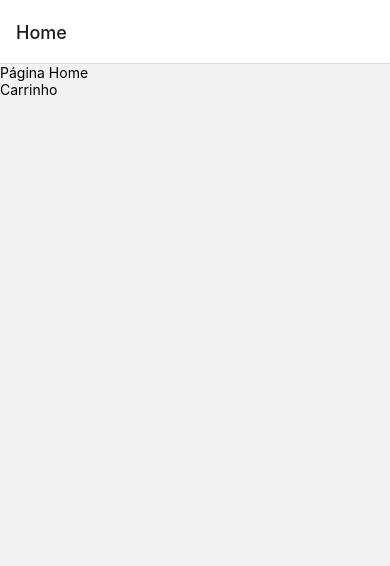
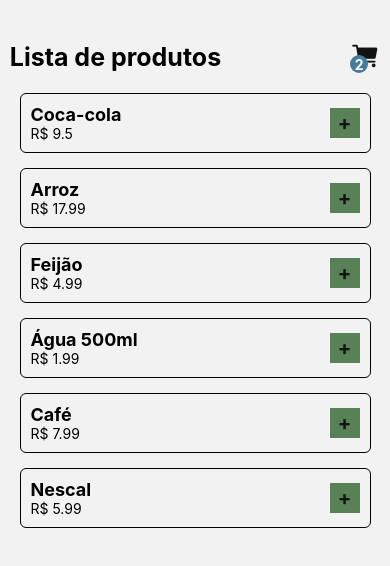
Before and after one commit to lucasofaria/carrinho, a React Native app: screen /Home in a window 390 px wide. Shown: the top 566 px of the page. Built offline with nearby package versions, Linux system fonts and the light colour scheme.

Commit message:
Página home construida

```diff
--- a/package.json
+++ b/package.json
@@ -16,7 +16,8 @@
     "react": "18.2.0",
     "react-native": "0.73.2",
     "react-native-safe-area-context": "4.8.2",
-    "react-native-screens": "~3.29.0"
+    "react-native-screens": "~3.29.0",
+    "react-native-vector-icons": "^10.0.3"
   },
   "devDependencies": {
     "@babel/core": "^7.20.0"
--- a/src/pages/Home/index.js
+++ b/src/pages/Home/index.js
@@ -1,20 +1,141 @@
-import React from 'react';
-import { View, Text, TouchableOpacity } from 'react-native';
+import React, { useState } from 'react';
+import { View, Text, TouchableOpacity, StyleSheet, FlatList } from 'react-native';
 
 import { useNavigation } from '@react-navigation/native';
 
+import Ionicons from '@expo/vector-icons/Ionicons';
+
 export default function Home() {
+  const [produtos, setProdutos] = useState([
+    {
+      id: 1,
+      name: "Coca-cola",
+      price: 9.50
+    },
+    {
+      id: 2,
+      name: "Arroz",
+      price: 17.99
+    },
+    {
+      id: 3,
+      name: "Feijão",
+      price: 4.99
+    },
+    {
+      id: 4,
+      name: "Água 500ml",
+      price: 1.99
+    },
+    {
+      id: 5,
+      name: "Café",
+      price: 7.99
+    },
+    {
+      id: 6,
+      name: "Nescal",
+      price: 5.99
+    },
+  ]);
+
+  const Item = ({name, price}) => (
+    <View style={styles.areaProdutos}>
+      <View>
+        <Text style={styles.textProduto}>{name}</Text>
+        <Text>R$ {price}</Text>
+      </View>
+
+      <TouchableOpacity style={styles.buttonAdd}>
+        <Text style={{fontSize: 20, fontWeight: 'bold', color:'#121212'}}>+</Text>
+      </TouchableOpacity>
+    </View>
+  );
 
   const navigation = useNavigation();
 
   return (
-    <View>
-      <Text>Página Home</Text>
+    <View style={styles.container}>
+      <View style={styles.header}>
+        <Text style={styles.title}>Lista de produtos</Text>
 
-      <TouchableOpacity onPress={() => navigation.navigate('Car')}>
-        <Text>Carrinho</Text>
-      </TouchableOpacity>
+        <View style={styles.areaIcon}>
+          <Ionicons
+            name='cart'
+            size={30}
+            style={{color: '#121212'}}
+            onPress={() => navigation.navigate('Car')}
+          />
+
+          <View style={styles.areaIndicator}>
+            <Text style={{fontWeight: 'bold', color: '#FFF'}}> 2 </Text>
+          </View>
+        </View>
+      </View>
+
+      <View style={{width: '90%'}}>
+        <FlatList
+          data={produtos}
+          renderItem={({item}) => <Item name={item.name} price={item.price}/>}
+          keyExtractor={item => item.id}
+        />
+      </View>
 
     </View>
   );
 }
+
+const styles = StyleSheet.create({
+  container:{
+    flex: 1,
+    alignItems: 'center'
+  },
+
+  header:{
+    flexDirection: 'row',
+    justifyContent: 'space-between',
+    alignItems: 'center',
+    width: '95%',
+    marginTop: 40,
+    marginBottom: 20
+  },
+
+  areaIndicator:{
+    backgroundColor: '#457b9d',
+    width: 18,
+    height: 18,
+    borderRadius: 50,
+    alignItems: 'center',
+    justifyContent: 'center',
+    position: 'absolute',
+    marginTop: 15
+  },
+
+  title:{
+    fontSize: 25,
+    fontWeight: 'bold'
+  },
+
+  areaProdutos:{
+    alignItems:'center',
+    justifyContent: 'space-between',
+    marginBottom: 15,
+    padding: 10,
+    borderWidth: 1,
+    flexDirection: 'row',
+    borderRadius: 6
+  },
+
+  textProduto:{
+    fontSize: 18,
+    fontWeight: 'bold'
+  },
+
+  buttonAdd:{
+    backgroundColor: '#588157',
+    justifyContent: 'center',
+    alignItems: 'center',
+    width: 30,
+    height: 30
+  }
+})
--- a/src/routes/index.js
+++ b/src/routes/index.js
@@ -12,11 +12,17 @@ export default function Routes(){
       <Stack.Screen
         name="Home"
         component={Home}
+        options={{
+          headerShown: false
+        }}
       />
 
       <Stack.Screen
         name="Car"
         component={Car}
+        options={{
+          title: 'Carrinho'
+        }}
       />
     </Stack.Navigator>
   )
```
Also changed, not shown: src/components/ListItems/index.js (added, +42 -0 lines), src/components/ListItemsCar/index.js (added), 1 other file (tests, documents, lock files or other folders).
